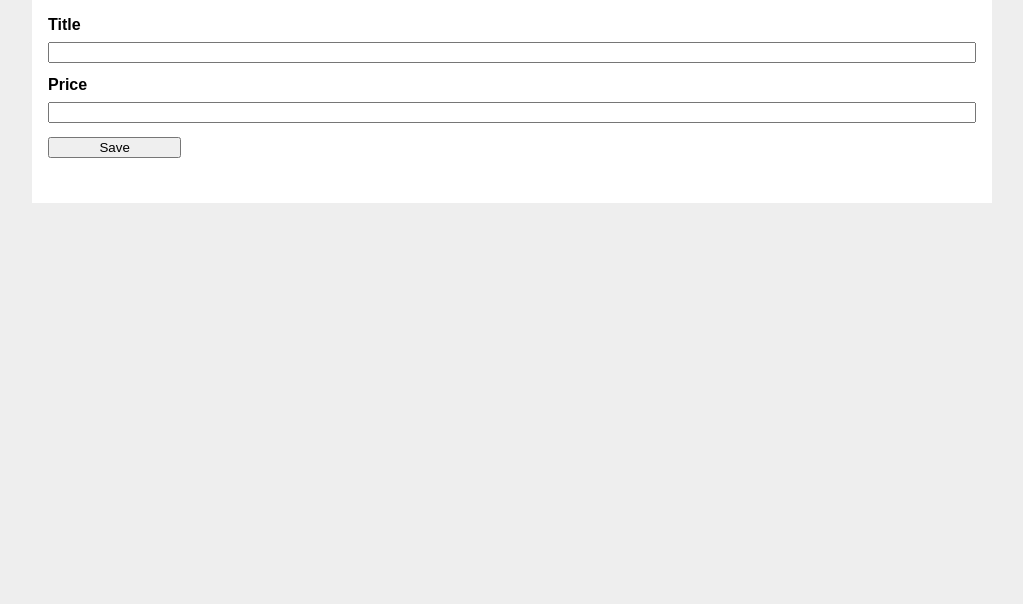
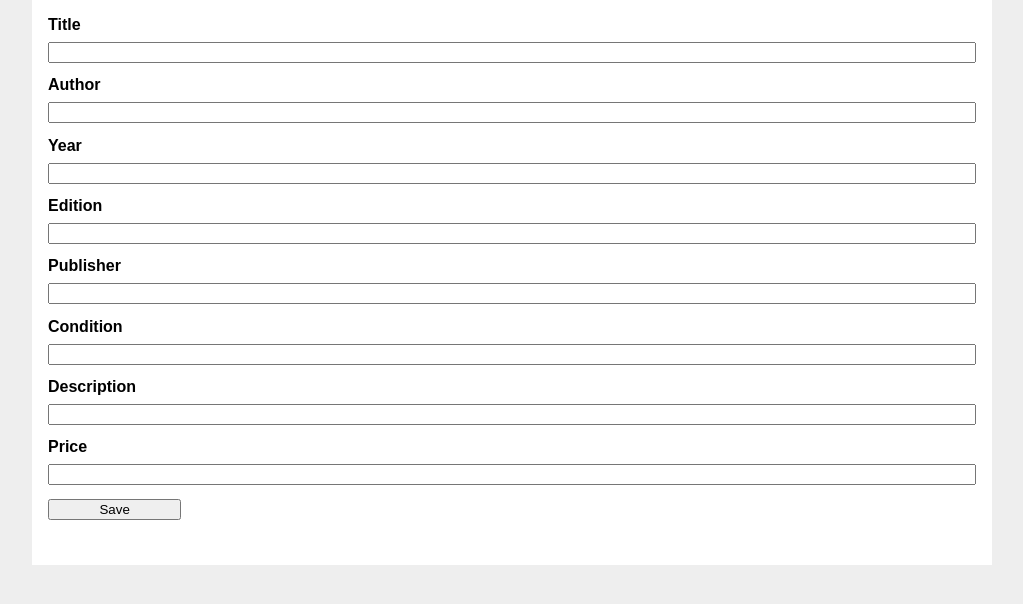
Before and after one commit to Wuldnarp/lfs-bookstore, a Flask app: page /create in a window 1280 px wide. Shown: the part 98-702 px from the top of the page, without its empty margins (128-1151 px from the left). Run offline with Flask 3, Linux system fonts and the light colour scheme; the visitor is signed in with stand-in values (Sample User, id 1); data comes from the database, SQL or seed files in the repository.

Commit message:
offer (#3)
Co-authored-by: Emre Eker <EmreEker@outlook.dk>

```diff
--- a/flaskr/schema.sql
+++ b/flaskr/schema.sql
@@ -11,6 +11,12 @@ CREATE TABLE user (
 CREATE TABLE book (
     id INTEGER PRIMARY KEY AUTOINCREMENT,
     title TEXT,
+    author TEXT,
+    year INTEGER,
+    edition TEXT,
+    publisher TEXT,
+    condition TEXT,
+    description TEXT,
     price INTEGER,
     sellerID INTEGER,
     FOREIGN KEY (sellerID) REFERENCES user (id)
--- a/flaskr/store.py
+++ b/flaskr/store.py
@@ -12,7 +12,7 @@ bp = Blueprint('store', __name__)
 def index():
     db = get_db()
     books = db.execute(
-        'SELECT p.id, title, price, sellerID, username'
+        'SELECT p.id, title, author, year, edition, publisher, condition, description, price, sellerID, username'
         ' FROM book p JOIN user u ON p.sellerID = u.id'
     ).fetchall()
     return render_template('store/index.html', books=books)
@@ -22,20 +22,27 @@ def index():
 def create():
     if request.method == 'POST':
         title = request.form['title']
+        author = request.form['author']
+        year = request.form['year']
+        edition = request.form['edition']
+        publisher = request.form['publisher']
+        condition = request.form['condition']
+        description = request.form['description']
         price = request.form['price']
+
         error = None
 
-        if not title:
-            error = 'Title is required.'
+        if not title or not author or not year or not edition or not publisher or not condition or not description or not price:
+            error = 'missing some information.'
 
         if error is not None:
             flash(error)
         else:
             db = get_db()
             db.execute(
-                'INSERT INTO book (title, price, sellerID)'
-                ' VALUES (?, ?, ?)',
-                (title, price, g.user['id'])
+                'INSERT INTO book (title, author, year, edition, publisher, condition, description, price, sellerID)'
+                ' VALUES (?, ?, ?, ?, ?, ?, ?, ?, ?)',
+                (title, author, year, edition, publisher, condition, description, price, g.user['id'])
             )
             db.commit()
             return redirect(url_for('store.index'))
@@ -44,7 +51,7 @@ def create():
 
 def get_book(id, check_author=True):
     book = get_db().execute(
-        'SELECT p.id, title, price, sellerID, username'
+        'SELECT p.id, title, author, year, edition, publisher, condition, description, price, sellerID, username'
         ' FROM book p JOIN user u ON p.sellerID = u.id'
         ' WHERE p.id = ?',
         (id,)
@@ -65,20 +72,27 @@ def update(id):
 
     if request.method == 'POST':
         title = request.form['title']
+        author = request.form['author']
+        year = request.form['year']
+        edition = request.form['edition']
+        publisher = request.form['publisher']
+        condition = request.form['condition']
+        description = request.form['description']
         price = request.form['price']
+
         error = None
 
-        if not title:
-            error = 'Title is required.'
+        if not title or author or year or edition or publisher or condition or description or price:
+            error = 'missing some information.'
 
         if error is not None:
             flash(error)
         else:
             db = get_db()
             db.execute(
-                'UPDATE book SET title = ?, price = ?'
+                'UPDATE book SET title = ?, author = ?, year = ?, edition = ?, publisher = ?, condition = ?, description = ?, price = ?'
                 ' WHERE id = ?',
-                (title, price, id)
+                (title, author, year, edition, publisher, condition, description, price, id)
             )
             db.commit()
             return redirect(url_for('store.index'))
--- a/flaskr/templates/store/create.html
+++ b/flaskr/templates/store/create.html
@@ -8,8 +8,20 @@
   <form method="post">
     <label for="title">Title</label>
     <input name="title" id="title" value="{{ request.form['title'] }}" required>
+    <label for="author">Author</label>
+    <input name="author" id="author" value="{{ request.form['author'] }}" required>
+    <label for="year">Year</label>
+    <input name="year" id="year" type="number" value="{{ request.form['year'] }}" required/>
+    <label for="edition">Edition</label>
+    <input name="edition" id="edition" value="{{ request.form['edition'] }}" required>
+    <label for="publisher">Publisher</label>
+    <input name="publisher" id="publisher" value="{{ request.form['publisher'] }}" required>
+    <label for="condition">Condition</label>
+    <input name="condition" id="condition" value="{{ request.form['condition'] }}" required>
+    <label for="description">Description</label>
+    <input name="description" id="description" value="{{ request.form['description'] }}" required>
     <label for="price">Price</label>
-    <input name="price" id="price" type="number" value="{{ request.form['price'] }}"/>
+    <input name="price" id="price" type="number" value="{{ request.form['price'] }}" required/>
     <input type="submit" value="Save">
   </form>
 {% endblock %}
```
Also changed, not shown: flaskr/templates/store/index.html (+10 -2 lines), flaskr/templates/store/update.html (+20 -1 lines).
